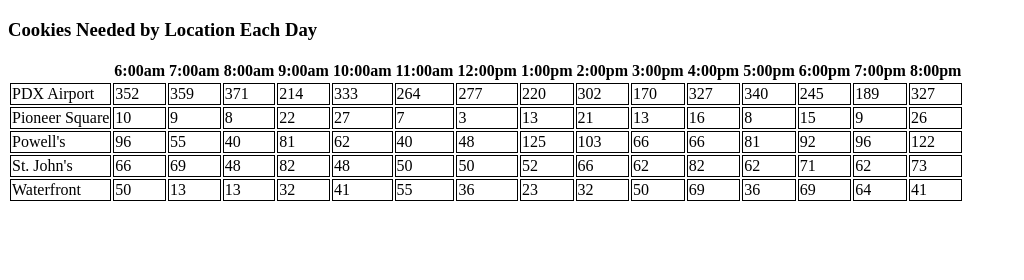
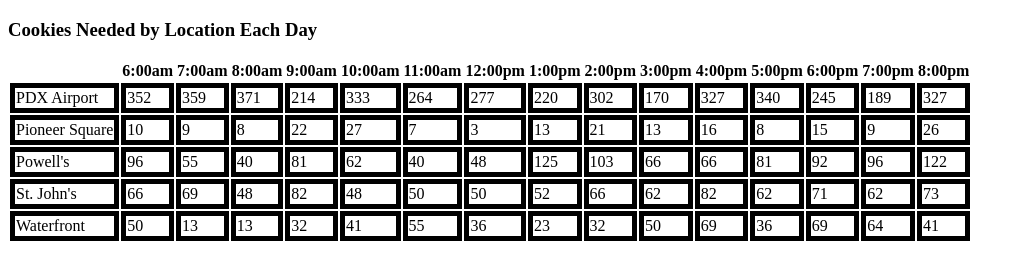
Before and after one commit to jruckersmith1/cookie-stand, a plain HTML site: page index.html in a window 1280 px wide. Shown: the whole page, without its empty margins (0-1024 px from the left). Drawn offline with Linux system fonts and the light colour scheme.

Commit message:
final lab 8 version

```diff
--- a/salmon-cookie.js
+++ b/salmon-cookie.js
@@ -5,199 +5,39 @@
   this.maxCust = maxCust;
   this.avgCookieSales = avgCookieSales;
   this.avgHour = [];
-  // this.openHours = [ '6am:', '7am', '8am:', '9am:', '10am:', '11am:', '12pm', '1pm:', '2pm:', '3pm:', '4pm:', '5pm:', '6pm:', '7pm:', '8pm:' ];
   this.id = id;
   this.customersPerHour();
   this.addToDom();
 }
 
-
 Store.prototype.customersPerHour = function () {
 
-      for (var i = 0; i < 15; i++) {
-      var avgNumber = Math.floor(Math.random() * (this.maxCust - this.minCust)) + this.minCust;
-      avgNumber = Math.floor(avgNumber * this.avgCookieSales);
-      this.avgHour.push(avgNumber);
+      for ( var i = 0; i < 15; i++ ) {
+      var avgNumber = Math.floor(Math.random() * ( this.maxCust - this.minCust )) + this.minCust;
+      avgNumber = Math.floor( avgNumber * this.avgCookieSales );
+      this.avgHour.push( avgNumber );
  }
-    // console.log(this.avgHour);
 this.cookiesPerHour = this.avgHour;
 }
 
-
 Store.prototype.addToDom = function () {
-  console.log(this.id);
+  console.log( this.id );
    var displayNum = document.getElementsByTagName( 'tbody' )[0];
    var newRow = document.createElement ( 'tr' );
    var storeName = document.createElement ( 'td' );
    storeName.innerHTML = this.name;
-   newRow.appendChild(storeName);
-   displayNum.appendChild(newRow);
-    for (var i = 0; i < this.avgHour.length; i++) {
+   newRow.appendChild( storeName );
+   displayNum.appendChild( newRow );
+
+    for (var i = 0; i < this.avgHour.length; i++ ) {
       var item = document.createElement ( 'td' );
-    item.innerHTML = this.avgHour[i];
-    newRow.appendChild(item);
-    // console.log(this.cookiesPerHour);
-    // item.innerHTML = this.openHours[i] + this.cookiesPerHour[i];
+    item.innerHTML = this.avgHour[ i ];
+    newRow.appendChild( item );
 }
 }
+
 var pdxAirport = new Store( 'PDX Airport', 23, 65, 6.3, 'pdxAirport' );
-
-// pdxAirport.customersPerHour();
-// pdxAirport.addToDom();
-
 var pioneerSquare = new Store( 'Pioneer Square', 3, 24, 1.2, 'pioneerSquare' );
 var powells = new Store( 'Powell\'s', 11, 38, 3.7, 'powells' );
 var stJohns = new Store( 'St. John\'s', 20, 38, 2.3, 'stJohns' );
 var waterfront = new Store( 'Waterfront', 2, 16, 4.6, 'waterfront');
-
-
-
-/*
-var hourCookCount = [ '6am:', '7am', '8am:', '9am:', '10am:', '11am:', '12pm', '1pm:', '2pm:', '3pm:', '4pm:', '5pm:', '6pm:', '7pm:', '8pm:'];
-
-var pdxAirport = {
-    minCust: 23,
-    maxCust: 65,
-    avgCookieSales: 6.3,
-    openHours: [ '6am:', '7am', '8am:', '9am:', '10am:', '11am:', '12pm', '1pm:', '2pm:', '3pm:', '4pm:', '5pm:', '6pm:', '7pm:', '8pm:' ],
-
-customersPerHour: function (){
-    var avgHour = [];
-      for (var i = 0; i < 15; i++) {
-      var avgNumber = Math.floor(Math.random() * (this.maxCust - this.minCust)) + this.minCust;
-      avgHour.push(avgNumber);
- }
-    console.log(avgHour);
-this.cookiesPerHour = avgHour;
-},
-addToDom: function () {
-   var displayNum = document.getElementById( 'pdxAirport' );
-    for (var i = 0; i < hourCookCount.length; i++) {
-      var item = document.createElement ( 'li' );
-    item.innerHTML = hourCookCount[i];
-    displayNum.appendChild(item);
-    console.log(this.cookiesPerHour);
-    item.innerHTML = hourCookCount[i] + this.cookiesPerHour[i];
-}
-}
-}
-pdxAirport.customersPerHour();
-pdxAirport.addToDom();
-
-
-var pioneerSquare = {
-    minCust: 3,
-    maxCust: 24,
-    avgCookieSales: 1.2,
-    openHours: [ '6am:', '7am', '8am:', '9am:', '10am:', '11am:', '12pm', '1pm:', '2pm:', '3pm:', '4pm:', '5pm:', '6pm:', '7pm:', '8pm:'],
-
-    customersPerHour: function (){
-    var avgHour = [];
-    for (var i = 0; i < 14; i++) {
-      var avgNumber = Math.floor(Math.random() * (this.maxCust - this.minCust)) + this.minCust;
-      avgHour.push(avgNumber);
- }
-this.cookiesPerHour = avgHour;
-},
-addToDom: function () {
-   var displayNum = document.getElementById( 'pioneerSquare' );
-    for (var i = 0; i < hourCookCount.length; i++) {
-      var item = document.createElement ( 'li' );
-    item.innerHTML = hourCookCount[i];
-    displayNum.appendChild(item);
-    console.log(this.cookiesPerHour);
-    item.innerHTML = hourCookCount[i] + this.cookiesPerHour[i];
-}
-}
-}
-pioneerSquare.customersPerHour();
-pioneerSquare.addToDom();
-
-
-var powells = {
-    minCust: 11,
-    maxCust: 38,
-    avgCookieSales: 3.7,
-    openHours: [ '6am:', '7am', '8am:', '9am:', '10am:', '11am:', '12pm', '1pm:', '2pm:', '3pm:', '4pm:', '5pm:', '6pm:', '7pm:', '8pm:'],
-
-    customersPerHour: function (){
-    var avgHour = [];
-    for (var i = 0; i < 14; i++) {
-      var avgNumber = Math.floor(Math.random() * (this.maxCust - this.minCust)) + this.minCust;
-    avgHour.push(avgNumber);
- }
-this.cookiesPerHour = avgHour;
-},
-addToDom: function () {
-   var displayNum = document.getElementById( 'powells' );
-    for (var i = 0; i < hourCookCount.length; i++) {
-      var item = document.createElement ( 'li' );
-    item.innerHTML = hourCookCount[i];
-    displayNum.appendChild(item);
-    console.log(this.cookiesPerHour);
-    item.innerHTML = hourCookCount[i] + this.cookiesPerHour[i];
-}
-}
-}
-powells.customersPerHour();
-powells.addToDom();
-
-
-var stJohns = {
-    minCust: 20,
-    maxCust: 38,
-    avgCookieSales: 2.3,
-    openHours: [ '6am:', '7am', '8am:', '9am:', '10am:', '11am:', '12pm', '1pm:', '2pm:', '3pm:', '4pm:', '5pm:', '6pm:', '7pm:', '8pm:'],
-
-    customersPerHour: function (){
-    var avgHour = [];
-    for (var i = 0; i < 14; i++) {
-      var avgNumber = Math.floor(Math.random() * (this.maxCust - this.minCust)) + this.minCust;
-    avgHour.push(avgNumber);
- }
-this.cookiesPerHour = avgHour;
-  },
-addToDom: function () {
-    var displayNum = document.getElementById( 'stJohns' );
-    for (var i = 0; i < hourCookCount.length; i++) {
-      var item = document.createElement ( 'li' );
-    item.innerHTML = hourCookCount[i];
-    displayNum.appendChild(item);
-    console.log(this.cookiesPerHour);
-    item.innerHTML = hourCookCount[i] + this.cookiesPerHour[i];
-}
-}
-}
-stJohns.customersPerHour();
-stJohns.addToDom();
-
-
-var waterfront = {
-    minCust: 2,
-    maxCust: 16,
-    avgCookieSales: 4.6,
-    openHours: [ '6am:', '7am', '8am:', '9am:', '10am:', '11am:', '12pm', '1pm:', '2pm:', '3pm:', '4pm:', '5pm:', '6pm:', '7pm:', '8pm:'],
-
-    customersPerHour: function (){
-    var avgHour = [];
-    for (var i = 0; i < 14; i++) {
-      var avgNumber = Math.floor(Math.random() * (this.maxCust - this.minCust)) + this.minCust; this.avgCookieSales;
-    avgHour.push(avgNumber);
- }
-this.cookiesPerHour = avgHour;
-},
-addToDom: function () {
-
-   var displayNum = document.getElementById( 'waterfront' );
-    for (var i = 0; i < hourCookCount.length; i++) {
-      var item = document.createElement ( 'li' );
-    item.innerHTML = hourCookCount[i];
-    displayNum.appendChild(item);
-    console.log(this.cookiesPerHour);
-    item.innerHTML = hourCookCount[i] + this.cookiesPerHour[i];
-}
-}
-}
-waterfront.customersPerHour();
-waterfront.addToDom();
-*/
--- a/style.css
+++ b/style.css
@@ -1,3 +1,3 @@
 td {
-    border: 1px solid black;
+    border: 5px solid black;
 }
```
Also changed, not shown: index.html (+0 -5 lines).
